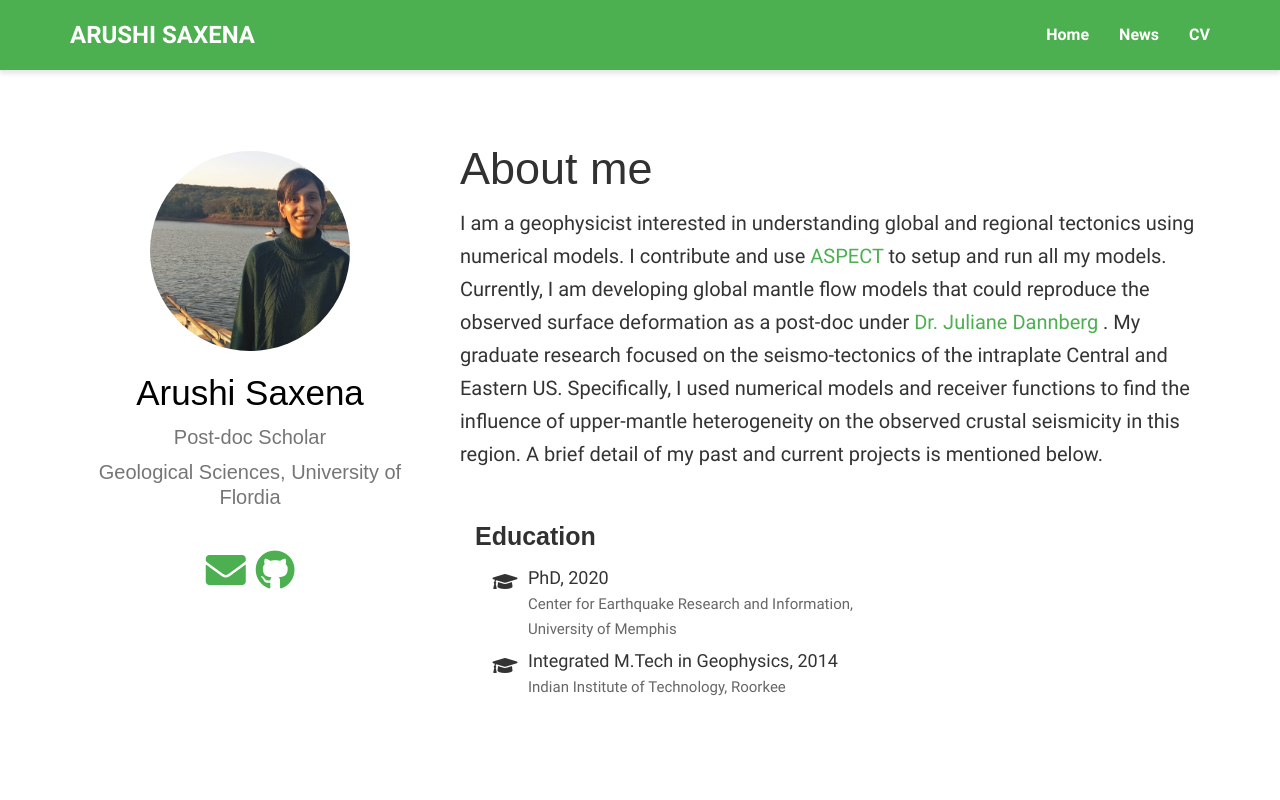
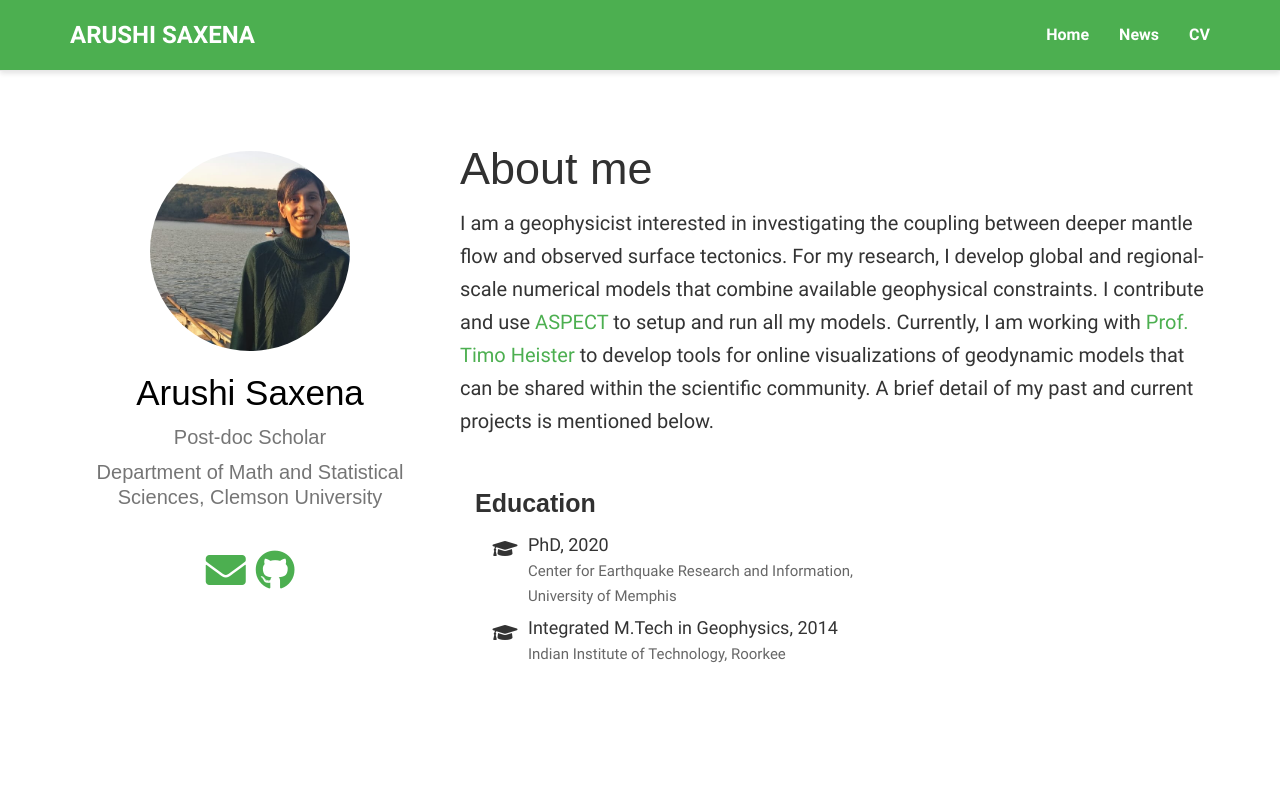
Before and after one commit to alarshi/alarshi.github.io, a plain HTML site: page index.html in a window 1280 px wide. Shown: the top 800 px of the page. Drawn offline with Linux system fonts and the light colour scheme; a web font is replaced by a local one.

Commit message:
Update description.

```diff
--- a/index.html
+++ b/index.html
@@ -120,7 +120,7 @@
 
         <h3 itemprop="worksFor" itemscope="" itemtype="http://schema.org/Organization">
 
-          <span itemprop="name">Geological Sciences, University of Flordia </span>
+          <span itemprop="name">Department of Math and Statistical Sciences, Clemson University </span>
 
         </h3>
 
@@ -130,7 +130,7 @@
 
 
         <li>
-          <a itemprop="sameAs" href="mailto:saxena.arushi@ufl.edu" target="_blank" rel="noopener">
+          <a itemprop="sameAs" href="mailto:saxena.arushi314@gmail.com target="_blank" rel="noopener">
             <i class="fa fa-envelope big-icon"></i>
           </a>
         </li>
@@ -154,16 +154,18 @@
 
 <h1 id="about-me">About me</h1>
 
-<p>I am a geophysicist interested in understanding global and regional tectonics using numerical models. I
+<p>I am a geophysicist interested in investigating the coupling between deeper mantle flow and observed surface tectonics.
+  For my research, I develop global and regional-scale numerical models that combine available
+  geophysical constraints. I
   contribute and use <a href="https://geodynamics.org/cig/software/aspect/"> ASPECT </a> to setup and run all my
-models. Currently, I am developing  global mantle flow models that could reproduce the observed surface deformation
-as a post-doc under  <a href="https://jdannberg.github.io/">Dr. Juliane Dannberg </a>.
+  models.
 
-My graduate research focused on the seismo-tectonics of the intraplate Central and Eastern
-US. Specifically, I used numerical models and receiver functions to find the influence of upper-mantle
-heterogeneity on the observed crustal seismicity in this region.
+  Currently, I am working with
+  <a href="http://www.math.clemson.edu/~heister/"> Prof. Timo Heister  </a>  to develop tools for online visualizations
+  of geodynamic models that can be shared within the scientific community.
 
-A brief detail of my past and current projects is mentioned below.
+
+  A brief detail of my past and current projects is mentioned below.
 
 
       <div class="col-sm-7">
```
